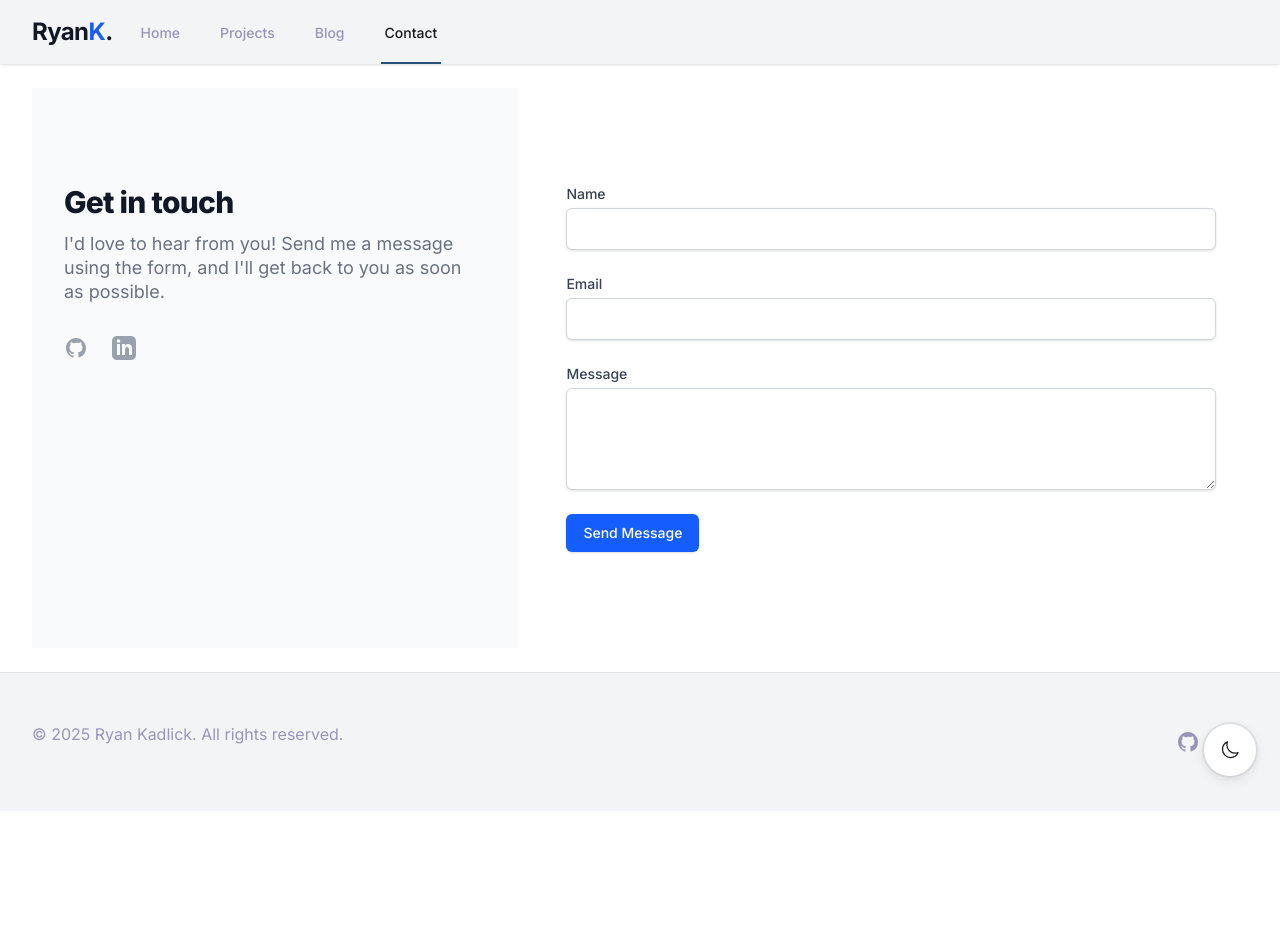
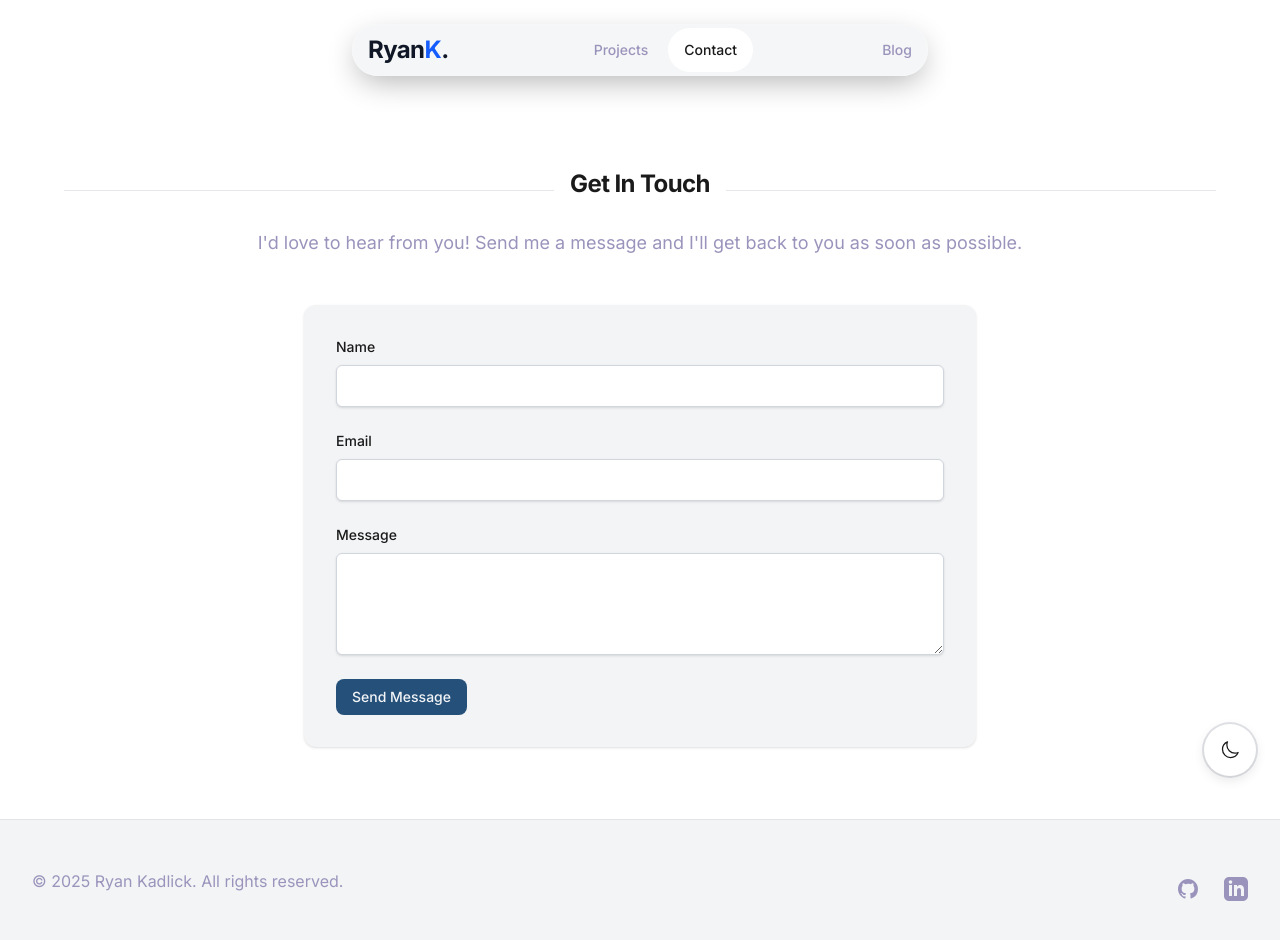
Before and after one commit to rkadlick/portfolio-the-third, a Next.js app: page /contact in a window 1280 px wide. Shown: the top 940 px of the page. Before the commit the page ends 811 px from the top, so only its background shows below. Built offline with nearby package versions, Linux system fonts and the light colour scheme.

Commit message:
styles for blog/projects

```diff
--- /dev/null
+++ b/src/app/blog/BlogCard.tsx
@@ -0,0 +1,40 @@
+'use client'
+
+import Link from 'next/link'
+import { Post } from '../../types'
+import { generateExcerpt } from '../../lib/sanity'
+
+export default function BlogCard({ post }: { post: Post }) {
+  return (
+    <div className="card">
+      <div className="flex-1 p-8">
+        <Link
+          href={`/blog/${post.slug.current}`}
+          className="block group"
+        >
+          <h3 className="text-2xl font-bold text-blue-600 mb-3 group-hover:text-blue-700 transition-colors">
+            {post.title}
+          </h3>
+        </Link>
+
+        <p className="text-[#1a1a1a] mb-8 text-lg">
+          {generateExcerpt(post.body)}
+        </p>
+
+        <div className="flex items-center text-sm text-[var(--muted)]">
+          <span className="font-medium text-[#1a1a1a]">
+            {post.author?.name}
+          </span>
+          <span className="mx-2">•</span>
+          <time dateTime={post.publishedAt}>
+            {new Date(post.publishedAt).toLocaleDateString('en-US', {
+              month: 'long',
+              day: 'numeric',
+              year: 'numeric',
+            })}
+          </time>
+        </div>
+      </div>
+    </div>
+  )
+}
--- a/src/app/blog/page.tsx
+++ b/src/app/blog/page.tsx
@@ -1,6 +1,6 @@
-import Link from 'next/link'
-import { client, generateExcerpt } from '../../lib/sanity'
+import { client } from '../../lib/sanity'
 import { Post } from '../../types'
+import BlogCard from './BlogCard'
 
 async function getPosts() {
   return client.fetch(`
@@ -22,59 +22,21 @@ export default async function BlogPage() {
   const posts = await getPosts()
 
   return (
-    <div className="relative bg-[var(--card-bg)] pt-16 pb-20 px-4 sm:px-6 lg:pt-24 lg:pb-28 lg:px-8">
-      <div className="relative max-w-7xl mx-auto">
-        <div className="text-center">
-          <h1 className="text-3xl tracking-tight font-extrabold text-[var(--text)] sm:text-4xl">
-            Blog
-          </h1>
-          <p className="mt-3 max-w-2xl mx-auto text-xl text-[var(--muted)] sm:mt-4">
-            Thoughts, tutorials, and insights about web development
-          </p>
-        </div>
-        <div className="mt-12 max-w-lg mx-auto grid gap-5 lg:grid-cols-2 lg:max-w-none">
-          {posts.map((post: Post) => (
-            <div
-              key={post._id}
-              className="flex flex-col rounded-lg shadow-lg overflow-hidden"
-            >
-              <div className="flex-1 bg-[var(--card-bg)] p-6 flex flex-col justify-between">
-                <div className="flex-1">
-                  <Link
-                    href={`/blog/${post.slug.current}`}
-                    className="block mt-2"
-                  >
-                    <p className="text-xl font-semibold text-[var(--text)]">
-                      {post.title}
-                    </p>
-                    <p className="mt-3 text-base text-[var(--muted)]">
-                      {generateExcerpt(post.body)}
-                    </p>
-                  </Link>
-                </div>
-                <div className="mt-6 flex items-center">
-                  <div className="flex-shrink-0">
-                    <span className="sr-only">{post.author.name}</span>
-                  </div>
-                  <div className="ml-3">
-                    <p className="text-sm font-medium text-[var(--text)]">
-                      {post.author.name}
-                    </p>
-                    <div className="flex space-x-1 text-sm text-[var(--muted)]">
-                      <time dateTime={post.publishedAt}>
-                        {new Date(post.publishedAt).toLocaleDateString('en-US', {
-                          month: 'long',
-                          day: 'numeric',
-                          year: 'numeric',
-                        })}
-                      </time>
-                    </div>
-                  </div>
-                </div>
-              </div>
-            </div>
-          ))}
-        </div>
+    <div className="max-w-7xl mx-auto py-8 px-4 sm:py-12 sm:px-6 lg:px-8">
+      <div className="flex items-center mb-4">
+        <div className="flex-grow h-[1px] bg-gray-200"></div>
+        <h2 className="text-2xl font-bold px-4">Blog Posts</h2>
+        <div className="flex-grow h-[1px] bg-gray-200"></div>
+      </div>
+
+      <p className="text-center text-lg text-[var(--muted)] mb-12">
+        Thoughts, tutorials, and insights about web development
+      </p>
+
+      <div className="grid grid-cols-1 gap-8">
+        {posts.map((post: Post) => (
+          <BlogCard key={post._id} post={post} />
+        ))}
       </div>
     </div>
   )
--- a/src/app/contact/page.tsx
+++ b/src/app/contact/page.tsx
@@ -26,78 +26,27 @@ export default function ContactPage() {
   }
 
   return (
-    <div className="relative bg-white">
-      <div className="absolute inset-0">
-        <div className="absolute inset-y-0 left-0 w-1/2 bg-gray-50" />
+    <div className="max-w-7xl mx-auto py-8 px-4 sm:py-12 sm:px-6 lg:px-8">
+      <div className="flex items-center mb-4">
+        <div className="flex-grow h-[1px] bg-gray-200"></div>
+        <h2 className="text-2xl font-bold px-4">Get In Touch</h2>
+        <div className="flex-grow h-[1px] bg-gray-200"></div>
       </div>
-      <div className="relative max-w-7xl mx-auto lg:grid lg:grid-cols-5">
-        <div className="bg-gray-50 py-16 px-4 sm:px-6 lg:col-span-2 lg:px-8 lg:py-24 xl:pr-12">
-          <div className="max-w-lg mx-auto">
-            <h2 className="text-2xl font-extrabold tracking-tight text-gray-900 sm:text-3xl">
-              Get in touch
-            </h2>
-            <p className="mt-3 text-lg leading-6 text-gray-500">
-              I'd love to hear from you! Send me a message using the form, and
-              I'll get back to you as soon as possible.
+
+      <p className="text-center text-lg text-[var(--muted)] mb-12">
+        I&apos;d love to hear from you! Send me a message and I&apos;ll get back to you as soon as possible.
       </p>
-            <dl className="mt-8 text-base text-gray-500">
-              <div className="mt-6">
-                <dt className="sr-only">Social</dt>
-                <dd className="flex">
-                  <a
-                    href="https://github.com/yourusername"
-                    target="_blank"
-                    rel="noopener noreferrer"
-                    className="text-gray-400 hover:text-gray-500"
-                  >
-                    <span className="sr-only">GitHub</span>
-                    <svg
-                      className="h-6 w-6"
-                      fill="currentColor"
-                      viewBox="0 0 24 24"
-                    >
-                      <path
-                        fillRule="evenodd"
-                        d="M12 2C6.477 2 2 6.484 2 12.017c0 4.425 2.865 8.18 6.839 9.504.5.092.682-.217.682-.483 0-.237-.008-.868-.013-1.703-2.782.605-3.369-1.343-3.369-1.343-.454-1.158-1.11-1.466-1.11-1.466-.908-.62.069-.608.069-.608 1.003.07 1.531 1.032 1.531 1.032.892 1.53 2.341 1.088 2.91.832.092-.647.35-1.088.636-1.338-2.22-.253-4.555-1.113-4.555-4.951 0-1.093.39-1.988 1.029-2.688-.103-.253-.446-1.272.098-2.65 0 0 .84-.27 2.75 1.026A9.564 9.564 0 0112 6.844c.85.004 1.705.115 2.504.337 1.909-1.296 2.747-1.027 2.747-1.027.546 1.379.202 2.398.1 2.651.64.7 1.028 1.595 1.028 2.688 0 3.848-2.339 4.695-4.566 4.943.359.309.678.92.678 1.855 0 1.338-.012 2.419-.012 2.747 0 .268.18.58.688.482A10.019 10.019 0 0022 12.017C22 6.484 17.522 2 12 2z"
-                        clipRule="evenodd"
-                      />
-                    </svg>
-                  </a>
-                  <a
-                    href="https://linkedin.com/in/yourusername"
-                    target="_blank"
-                    rel="noopener noreferrer"
-                    className="ml-6 text-gray-400 hover:text-gray-500"
-                  >
-                    <span className="sr-only">LinkedIn</span>
-                    <svg
-                      className="h-6 w-6"
-                      fill="currentColor"
-                      viewBox="0 0 24 24"
-                    >
-                      <path
-                        fillRule="evenodd"
-                        d="M19 0h-14c-2.761 0-5 2.239-5 5v14c0 2.761 2.239 5 5 5h14c2.762 0 5-2.239 5-5v-14c0-2.761-2.238-5-5-5zm-11 19h-3v-11h3v11zm-1.5-12.268c-.966 0-1.75-.79-1.75-1.764s.784-1.764 1.75-1.764 1.75.79 1.75 1.764-.783 1.764-1.75 1.764zm13.5 12.268h-3v-5.604c0-3.368-4-3.113-4 0v5.604h-3v-11h3v1.765c1.396-2.586 7-2.777 7 2.476v6.759z"
-                        clipRule="evenodd"
-                      />
-                    </svg>
-                  </a>
-                </dd>
-              </div>
-            </dl>
-          </div>
-        </div>
-        <div className="bg-white py-16 px-4 sm:px-6 lg:col-span-3 lg:py-24 lg:px-8 xl:pl-12">
-          <div className="max-w-lg mx-auto lg:max-w-none">
-            <form onSubmit={handleSubmit} className="grid grid-cols-1 gap-y-6">
+
+      <div className="max-w-2xl mx-auto">
+        <div className="card p-8">
+          <form onSubmit={handleSubmit} className="grid grid-cols-1 gap-6">
             <div>
               <label
                 htmlFor="name"
-                  className="block text-sm font-medium text-gray-700"
+                className="block text-sm font-medium text-[#1a1a1a] mb-2"
               >
                 Name
               </label>
-                <div className="mt-1">
               <input
                 type="text"
                 name="name"
@@ -107,18 +56,16 @@ export default function ContactPage() {
                 onChange={(e) =>
                   setFormData({ ...formData, name: e.target.value })
                 }
-                    className="block w-full shadow-sm sm:text-sm focus:ring-blue-500 focus:border-blue-500 border-gray-300 rounded-md"
+                className="block w-full rounded-md border-gray-300 shadow-sm focus:border-blue-500 focus:ring-blue-500 sm:text-sm"
               />
-                </div>
             </div>
             <div>
               <label
                 htmlFor="email"
-                  className="block text-sm font-medium text-gray-700"
+                className="block text-sm font-medium text-[#1a1a1a] mb-2"
               >
                 Email
               </label>
-                <div className="mt-1">
               <input
                 type="email"
                 name="email"
@@ -128,18 +75,16 @@ export default function ContactPage() {
                 onChange={(e) =>
                   setFormData({ ...formData, email: e.target.value })
                 }
-                    className="block w-full shadow-sm sm:text-sm focus:ring-blue-500 focus:border-blue-500 border-gray-300 rounded-md"
+                className="block w-full rounded-md border-gray-300 shadow-sm focus:border-blue-500 focus:ring-blue-500 sm:text-sm"
               />
-                </div>
             </div>
             <div>
               <label
                 htmlFor="message"
-                  className="block text-sm font-medium text-gray-700"
+                className="block text-sm font-medium text-[#1a1a1a] mb-2"
               >
                 Message
               </label>
-                <div className="mt-1">
               <textarea
                 id="message"
                 name="message"
@@ -149,22 +94,20 @@ export default function ContactPage() {
                 onChange={(e) =>
                   setFormData({ ...formData, message: e.target.value })
                 }
-                    className="block w-full shadow-sm sm:text-sm focus:ring-blue-500 focus:border-blue-500 border-gray-300 rounded-md"
+                className="block w-full rounded-md border-gray-300 shadow-sm focus:border-blue-500 focus:ring-blue-500 sm:text-sm"
               />
-                </div>
             </div>
             <div>
               <button
                 type="submit"
-                  className="inline-flex justify-center py-2 px-4 border border-transparent shadow-sm text-sm font-medium rounded-md text-white bg-blue-600 hover:bg-blue-700 focus:outline-none focus:ring-2 focus:ring-offset-2 focus:ring-blue-500"
+                className="button button-primary w-full sm:w-auto"
               >
-                  Send Message
+                <span className="button-text justify-center sm:justify-start">Send Message</span>
               </button>
             </div>
           </form>
         </div>
       </div>
     </div>
-    </div>
   )
 }
--- a/src/app/layout.tsx
+++ b/src/app/layout.tsx
@@ -1,8 +1,10 @@
 import type { Metadata } from "next";
 import { Inter } from "next/font/google";
 import "./globals.css";
-import Layout from "../components/Layout";
 import { Providers } from "./providers";
+import Navbar from "../components/Navbar";
+import Footer from "../components/Footer";
+import ThemeToggle from "../components/ThemeToggle";
 
 const inter = Inter({ subsets: ["latin"] });
 
@@ -18,9 +20,16 @@ export default function RootLayout({
 }) {
   return (
     <html lang="en" suppressHydrationWarning>
-      <body className={`${inter.className} min-h-screen bg-background text-foreground antialiased`}>
+      <body className={`${inter.className} bg-[var(--background)] text-[var(--foreground)] min-h-screen flex flex-col`}>
         <Providers>
-          <Layout>{children}</Layout>
+          <Navbar />
+          <main className="flex-grow pt-24">
+            <div className="max-w-7xl mx-auto py-6 sm:px-6 lg:px-8">
+              {children}
+            </div>
+          </main>
+          <Footer />
+          <ThemeToggle />
         </Providers>
       </body>
     </html>
--- a/src/components/Layout.tsx
+++ /dev/null
@@ -1,23 +0,0 @@
-import { ReactNode } from 'react'
-import Navbar from './Navbar'
-import Footer from './Footer'
-import ThemeToggle from './ThemeToggle'
-
-interface LayoutProps {
-  children: ReactNode
-}
-
-export default function Layout({ children }: LayoutProps) {
-  return (
-    <div className="min-h-screen flex flex-col">
-      <Navbar />
-      <main className="flex-grow">
-        <div className="max-w-7xl mx-auto py-6 sm:px-6 lg:px-8">
-          {children}
-        </div>
-      </main>
-      <Footer />
-      <ThemeToggle />
-    </div>
-  )
-}
--- a/src/components/Logo.tsx
+++ b/src/components/Logo.tsx
@@ -1,15 +1,13 @@
-import Link from 'next/link'
-
 interface LogoProps {
   className?: string
 }
 
 export default function Logo({ className = '' }: LogoProps) {
   return (
-    <Link href="/" className={`font-bold text-2xl tracking-tight ${className}`}>
+    <div className={`font-bold text-2xl tracking-tight ${className}`}>
       <span className="text-gray-900">Ryan</span>
       <span className="text-blue-600">K</span>
       <span className="text-gray-900">.</span>
-    </Link>
+    </div>
   )
 }
--- a/src/components/Navbar.tsx
+++ b/src/components/Navbar.tsx
@@ -6,9 +6,7 @@ import { usePathname } from 'next/navigation'
 import Logo from './Logo'
 
 const navigation = [
-  { name: 'Home', href: '/' },
   { name: 'Projects', href: '/projects' },
-  { name: 'Blog', href: '/blog' },
   { name: 'Contact', href: '/contact' },
 ]
 
@@ -21,49 +19,82 @@ export default function Navbar() {
   }
 
   return (
-    <nav className="bg-[var(--card-bg)] shadow-sm">
-      <div className="max-w-7xl mx-auto px-4 sm:px-6 lg:px-8">
-        <div className="flex justify-between h-16">
-          <div className="flex">
-            <div className="flex-shrink-0 flex items-center">
+    <header className="fixed top-0 left-0 right-0 z-50">
+      {/* Background container */}
+      <div className="fixed top-0 left-1/2 h-[4.5rem] w-full -translate-x-1/2
+        border border-white/[0.1] dark:border-white/[0.05]
+        bg-[var(--card-bg)]/80 dark:bg-[var(--card-bg)]/75
+        shadow-[0_10px_30px_-5px_rgba(0,0,0,0.3)] dark:shadow-[0_15px_40px_-5px_rgba(0,0,0,0.5)]
+        backdrop-blur-[0.5rem]
+        sm:top-6 sm:h-[3.25rem] sm:w-[36rem] sm:rounded-full">
+      </div>
+
+      <nav className="relative h-[4.5rem] sm:h-[3.25rem] sm:mt-6">
+        {/* Desktop Navigation */}
+        <div className="absolute left-1/2 -translate-x-1/2 h-full w-[22rem] sm:w-[36rem]">
+          <div className="flex items-center justify-between h-full">
+            {/* Logo */}
+            <Link
+              href="/"
+              className={`flex items-center justify-center h-full px-4 transition-colors duration-200 relative
+                ${isCurrentPath('/')
+                  ? 'text-[var(--foreground)]'
+                  : 'text-[var(--muted)] hover:text-[var(--muted-hover)]'}`}
+            >
               <Logo />
-            </div>
-            <div className="hidden sm:ml-6 sm:flex sm:space-x-8">
+              {isCurrentPath('/') && (
+                <span className="absolute inset-0 -z-10 rounded-full bg-[var(--background)]"></span>
+              )}
+            </Link>
+
+            {/* Navigation Links */}
+            <div className="flex items-center justify-center gap-1 h-full">
               {navigation.map((item) => (
                 <Link
                   key={item.name}
                   href={item.href}
-                  className={`${
-                    isCurrentPath(item.href)
-                      ? 'border-[var(--primary)] text-[var(--foreground)]'
-                      : 'border-transparent text-[var(--muted)] hover:text-[var(--muted-hover)]'
-                  } inline-flex items-center px-1 pt-1 border-b-2 text-sm font-medium transition-colors duration-200`}
+                  className={`relative flex items-center justify-center h-[2.75rem] px-4 text-sm font-medium transition-colors duration-200
+                    ${isCurrentPath(item.href)
+                      ? 'text-[var(--foreground)]'
+                      : 'text-[var(--muted)] hover:text-[var(--muted-hover)]'}`}
                 >
                   {item.name}
+                  {isCurrentPath(item.href) && (
+                    <span className="absolute inset-0 -z-10 rounded-full bg-[var(--background)]"></span>
+                  )}
                 </Link>
               ))}
             </div>
+
+            {/* Blog Link */}
+            <Link
+              href="/blog"
+              className={`flex items-center justify-center h-[2.75rem] px-4 rounded-full text-sm font-medium transition-colors duration-200
+                ${isCurrentPath('/blog')
+                  ? 'bg-blue-100 text-blue-600'
+                  : 'text-[var(--muted)] hover:text-blue-600 hover:bg-blue-50'}`}
+            >
+              Blog
+            </Link>
+          </div>
         </div>
 
-          <div className="flex items-center">
-            <div className="sm:hidden">
+        {/* Mobile Menu Button */}
+        <div className="sm:hidden absolute right-4 top-1/2 -translate-y-1/2">
           <button
             type="button"
-                className="inline-flex items-center justify-center p-2 rounded-xl text-[var(--muted)]
+            className="inline-flex items-center justify-center p-2 rounded-full text-[var(--muted)]
                      hover:text-[var(--muted-hover)] hover:bg-[var(--background)]"
-                aria-controls="mobile-menu"
-                aria-expanded="false"
             onClick={() => setIsMobileMenuOpen(!isMobileMenuOpen)}
           >
             <span className="sr-only">Open main menu</span>
             {!isMobileMenuOpen ? (
               <svg
-                    className="block h-5 w-5"
+                className="h-5 w-5"
                 xmlns="http://www.w3.org/2000/svg"
                 fill="none"
                 viewBox="0 0 24 24"
                 stroke="currentColor"
-                    aria-hidden="true"
               >
                 <path
                   strokeLinecap="round"
@@ -74,12 +105,11 @@ export default function Navbar() {
               </svg>
             ) : (
               <svg
-                    className="block h-5 w-5"
+                className="h-5 w-5"
                 xmlns="http://www.w3.org/2000/svg"
                 fill="none"
                 viewBox="0 0 24 24"
                 stroke="currentColor"
-                    aria-hidden="true"
               >
                 <path
                   strokeLinecap="round"
@@ -91,30 +121,45 @@ export default function Navbar() {
             )}
           </button>
         </div>
-          </div>
-        </div>
-      </div>
+      </nav>
 
-      {/* Mobile menu */}
+      {/* Mobile Menu */}
       {isMobileMenuOpen && (
-        <div className="sm:hidden" id="mobile-menu">
-          <div className="pt-2 pb-3 space-y-1 bg-[var(--card-bg)]">
+        <div className="sm:hidden bg-[var(--card-bg)]/95 backdrop-blur-sm">
+          <div className="px-2 pt-2 pb-3 space-y-1">
+            <Link
+              href="/"
+              className={`block px-3 py-2 rounded-full text-base font-medium transition-colors duration-200
+                ${isCurrentPath('/')
+                  ? 'bg-[var(--background)] text-[var(--foreground)]'
+                  : 'text-[var(--muted)] hover:text-[var(--muted-hover)] hover:bg-[var(--background)]'}`}
+            >
+              Home
+            </Link>
             {navigation.map((item) => (
               <Link
                 key={item.name}
                 href={item.href}
-                className={`${
-                  isCurrentPath(item.href)
-                    ? 'border-[var(--primary)] bg-[var(--background)] text-[var(--foreground)]'
-                    : 'border-transparent text-[var(--muted)] hover:bg-[var(--background)] hover:text-[var(--muted-hover)]'
-                } block pl-3 pr-4 py-2 border-l-4 text-base font-medium transition-colors duration-200`}
+                className={`block px-3 py-2 rounded-full text-base font-medium transition-colors duration-200
+                  ${isCurrentPath(item.href)
+                    ? 'bg-[var(--background)] text-[var(--foreground)]'
+                    : 'text-[var(--muted)] hover:text-[var(--muted-hover)] hover:bg-[var(--background)]'}`}
               >
                 {item.name}
               </Link>
             ))}
+            <Link
+              href="/blog"
+              className={`block px-3 py-2 rounded-full text-base font-medium transition-colors duration-200
+                ${isCurrentPath('/blog')
+                  ? 'bg-blue-100 text-blue-600'
+                  : 'text-[var(--muted)] hover:text-blue-600 hover:bg-blue-50'}`}
+            >
+              Blog
+            </Link>
           </div>
         </div>
       )}
-    </nav>
+    </header>
   )
 }
```
Also changed, not shown: src/app/globals.css (+6 -2 lines), src/app/projects/ProjectCard.tsx (+5 -5 lines), src/app/projects/page.tsx (+11 -2 lines). Lines whose indentation alone changed are shown as unchanged.
